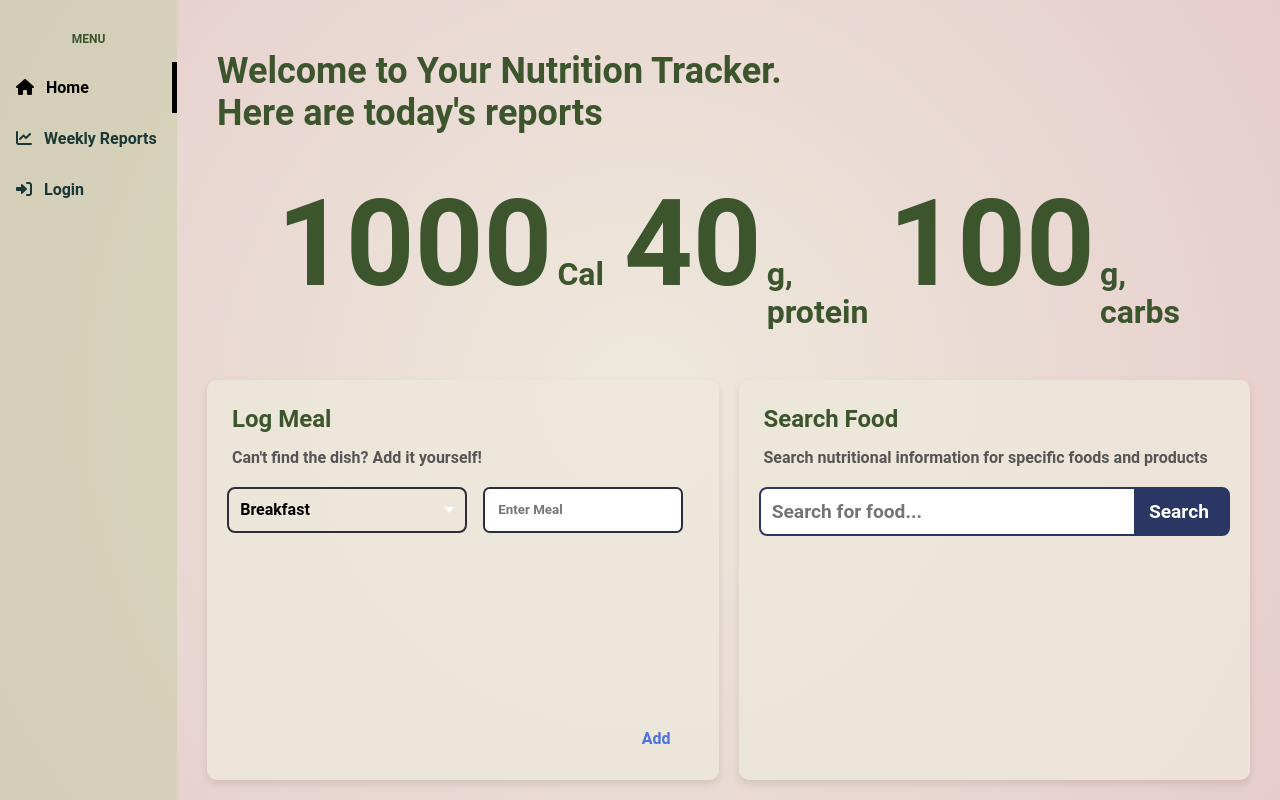
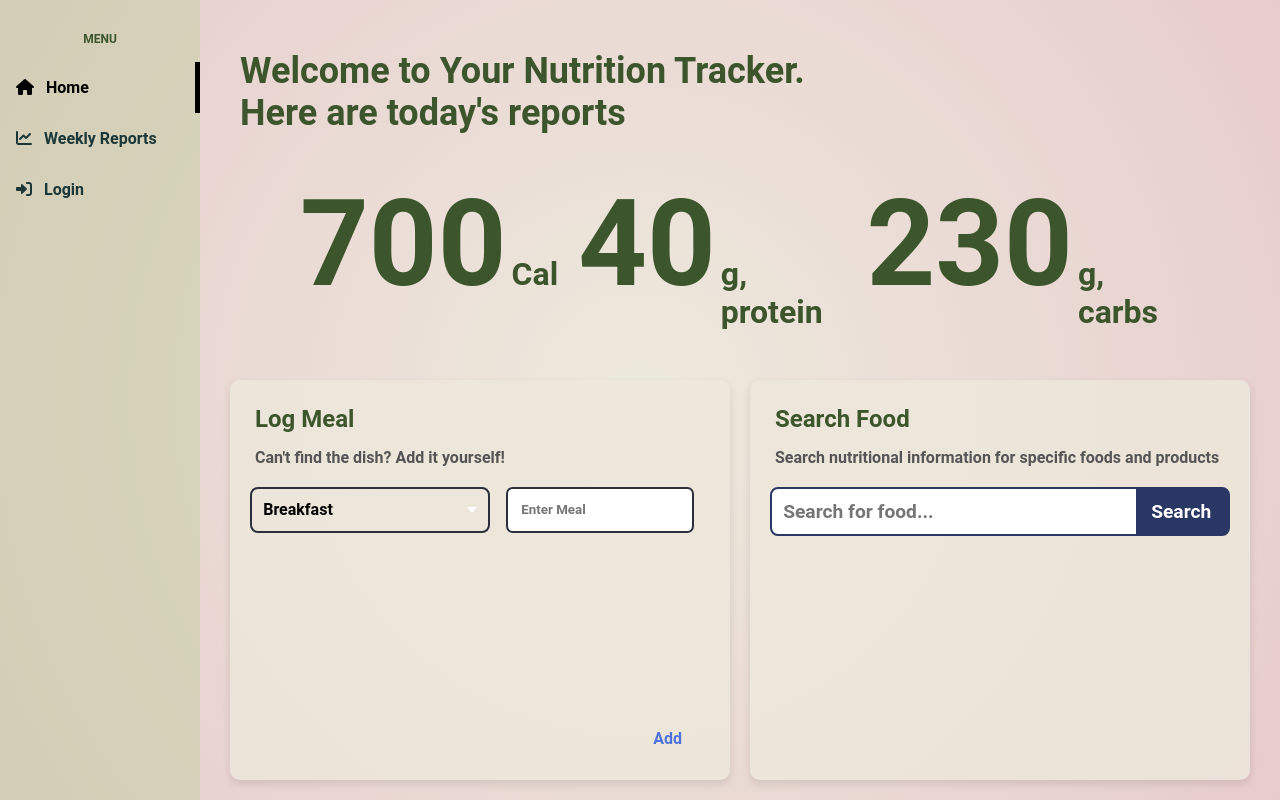
Before and after one commit to SeleneCho/cs370_nutrition_tracker, a React (Create React App) app in the folder frontend/: page / in a window 1280 px wide. Built offline with nearby package versions, Linux system fonts and the light colour scheme.

Commit message:
number animation

```diff
--- a/frontend/src/App.css
+++ b/frontend/src/App.css
@@ -68,7 +68,7 @@ body {
   margin: 0 10px; /* Adds space between the divs */
 }
 
-.daily h1 {
+.daily .num {
   margin: 0; /* Removes default margin */
   line-height: 1; /* Ensures the <h1> has a consistent line height */
   font-size: 120px;
--- a/frontend/src/App.js
+++ b/frontend/src/App.js
@@ -1,4 +1,4 @@
-import React from "react";
+import React, { useEffect } from "react";
 import { Routes, Route, useLocation } from "react-router-dom";
 import "./App.css";
 import InputMeal from "./components/InputMeal";
@@ -9,6 +9,25 @@ import Reports from "./components/Reports";
 
 function App() {
   const location = useLocation(); // Get the current location
+
+  useEffect(() => {
+    const valueDisplays = document.querySelectorAll(".num");
+    const interval = 2000;
+
+    valueDisplays.forEach((valueDisplay) => {
+      let startValue = 0;
+      const endValue = parseInt(valueDisplay.getAttribute("data-val"));
+      const duration = Math.floor(interval / endValue);
+
+      const counter = setInterval(() => {
+        startValue += 5;
+        valueDisplay.textContent = startValue;
+        if (startValue === endValue) {
+          clearInterval(counter);
+        }
+      }, duration);
+    });
+  }, []);
 
   return (
     <div className="app-container">
@@ -27,15 +46,15 @@ function App() {
                   </div>
                   <div className="daily">
                     <div className="calories">
-                      <h1>1000</h1>
+                      <span class="num" data-val="700">000</span>
                       <p>Cal</p>
                     </div>
                     <div className="protein">
-                      <h1>40</h1>
+                      <span class="num" data-val="40">000</span>
                       <p>g, protein</p>
                     </div>
                     <div className="carbs">
-                      <h1>100</h1>
+                      <span class="num" data-val="230">000</span>
                       <p>g, carbs</p>
                     </div>
                   </div>
```
